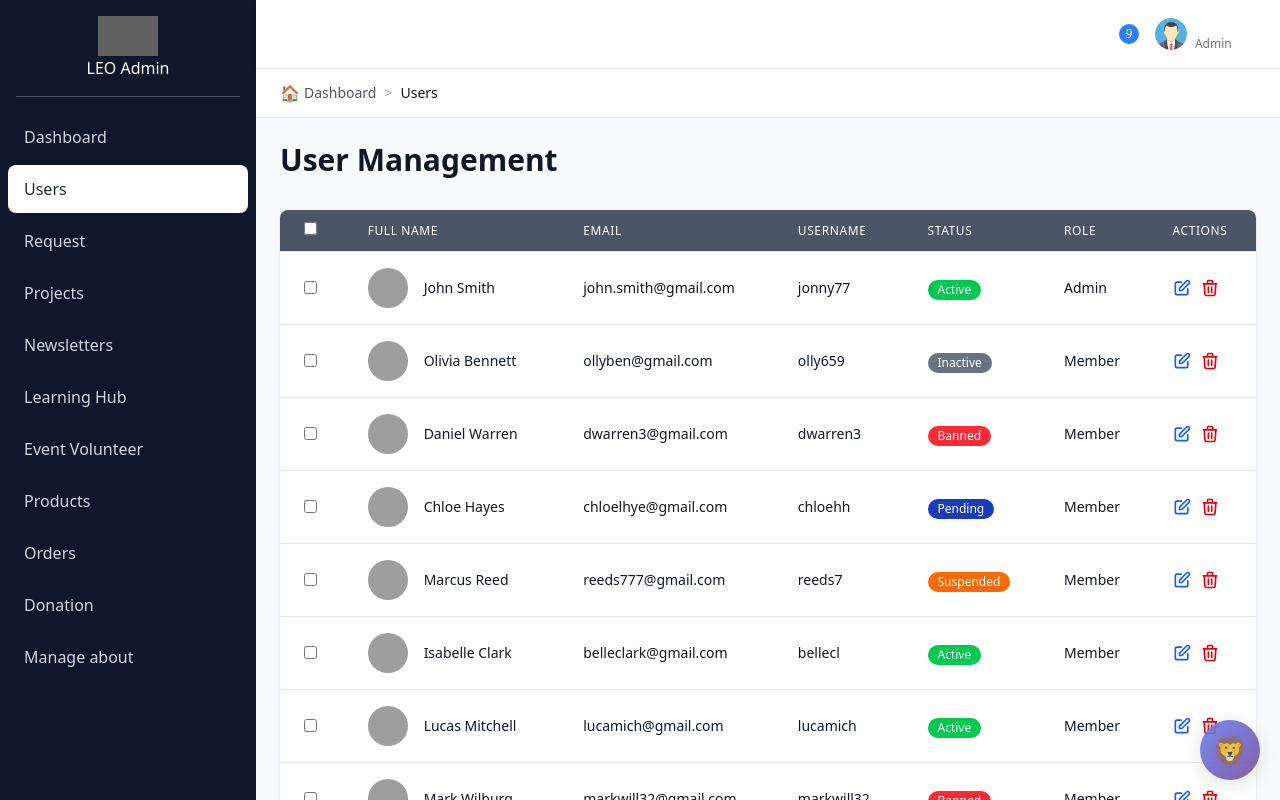
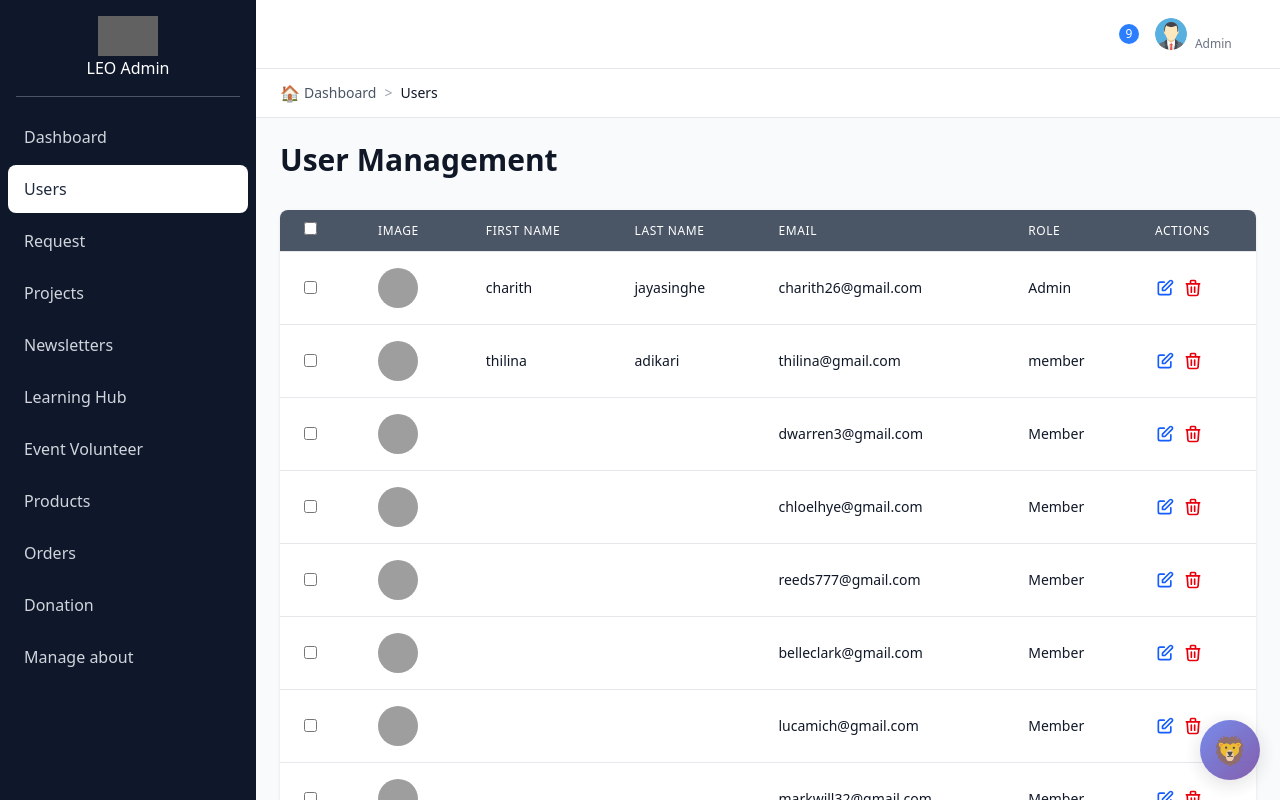
Before and after one commit to Nuwan-droid/leo-club-app, a React (Vite) app in the folder client/: page /admin/users in a window 1280 px wide. Built offline with nearby package versions, Linux system fonts and the light colour scheme; grey boxes are pictures that could not be loaded.

Commit message:
new changes

```diff
--- a/client/src/Components/Pages/admin panel/admin_elements/DashboardContent.jsx
+++ b/client/src/Components/Pages/admin panel/admin_elements/DashboardContent.jsx
@@ -27,17 +27,6 @@ const DashboardContent = () => {
       textColor: "text-gray-900"
     },
     {
-      title: "orders",
-      value: "89",
-      icon: (
-        <svg className="w-6 h-6 text-green-600" fill="none" stroke="currentColor" viewBox="0 0 24 24">
-          <path strokeLinecap="round" strokeLinejoin="round" strokeWidth={2} d="M9 19v-6a2 2 0 00-2-2H5a2 2 0 00-2 2v6a2 2 0 002 2h2a2 2 0 002-2zm0 0V9a2 2 0 012-2h2a2 2 0 012 2v10m-6 0a2 2 0 002 2h2a2 2 0 002-2m0 0V5a2 2 0 012-2h2a2 2 0 012 2v14a2 2 0 01-2 2h-2a2 2 0 01-2-2z" />
-        </svg>
-      ),
-      iconBg: "bg-green-100",
-      textColor: "text-gray-900"
-    },
-    {
       title: "Total Orders",
       value: "2040",
       icon: (
@@ -56,7 +45,7 @@ const DashboardContent = () => {
         {/* Page Title */}
         <div className="mb-8">
           <h1 className="text-2xl font-bold text-gray-900">Dashboard Overview</h1>
-          <p className="text-gray-600 mt-1">Welcome to your admin dashboard</p>
+          <p className="text-gray-600 mt-1">Welcome to admin dashboard</p>
         </div>
 
         {/* Stats Grid */}
--- a/client/src/Components/Pages/admin panel/users/Users.jsx
+++ b/client/src/Components/Pages/admin panel/users/Users.jsx
@@ -6,21 +6,19 @@ const Users = () => {
   const [users, setUsers] = useState([
     {
       id: 1,
-      name: 'John Smith',
-      email: 'john.smith@gmail.com',
-      username: 'jonny77',
-      status: 'Active',
+      first_name: 'charith',
+      last_name: 'jayasinghe',
+      email: 'charith26@gmail.com',
       role: 'Admin',
       avatar: 'https://randomuser.me/api/portraits/men/1.jpg'
     },
     {
       id: 2,
-      name: 'Olivia Bennett',
-      email: 'ollyben@gmail.com',
-      username: 'olly659',
-      status: 'Inactive',
-      role: 'Member',
-      avatar: 'https://randomuser.me/api/portraits/women/2.jpg'
+      first_name: 'thilina',
+      last_name: 'adikari',
+      email: 'thilina@gmail.com',
+      role: 'member',
+      avatar: 'https://randomuser.me/api/portraits/men/2.jpg'
     },
     {
       id: 3,
--- a/client/src/Components/Pages/admin panel/users/child_components/StatusBadge.jsx
+++ /dev/null
@@ -1,28 +0,0 @@
-import React from 'react';
-
-const StatusBadge = ({ status }) => {
-  const getStatusBadgeColor = (status) => {
-    switch (status) {
-      case 'Active':
-        return 'bg-green-500 text-white';
-      case 'Inactive':
-        return 'bg-gray-500 text-white';
-      case 'Banned':
-        return 'bg-red-500 text-white';
-      case 'Pending':
-        return 'bg-blue-800 text-white';
-      case 'Suspended':
-        return 'bg-orange-500 text-white';
-      default:
-        return 'bg-gray-500 text-white';
-    }
-  };
-
-  return (
-    <span className={`inline-flex items-center px-2.5 py-0.5 rounded-full text-xs font-medium ${getStatusBadgeColor(status)}`}>
-      {status}
-    </span>
-  );
-};
-
-export default StatusBadge;
--- a/client/src/Components/Pages/admin panel/users/child_components/UserTable.jsx
+++ b/client/src/Components/Pages/admin panel/users/child_components/UserTable.jsx
@@ -23,21 +23,21 @@ const UserTable = ({
               />
             </th>
             <th className="px-6 py-3 text-left text-xs font-medium uppercase tracking-wider">
-              Full Name
+              Image
+            </th>
+            <th className="px-6 py-3 text-left text-xs font-medium uppercase tracking-wider">
+              First Name
+            </th>
+            <th className="px-6 py-3 text-left text-xs font-medium uppercase tracking-wider">
+              last Name
             </th>
             <th className="px-6 py-3 text-left text-xs font-medium uppercase tracking-wider">
               Email
             </th>
-            <th className="px-6 py-3 text-left text-xs font-medium uppercase tracking-wider">
-              Username
-            </th>
-            <th className="px-6 py-3 text-left text-xs font-medium uppercase tracking-wider">
-              Status
-            </th>
-            <th className="px-6 py-3 text-left text-xs font-medium uppercase tracking-wider">
+             <th className="px-6 py-3 text-left text-xs font-medium uppercase tracking-wider">
               Role
             </th>
-            <th className="px-6 py-3 text-left text-xs font-medium uppercase tracking-wider">
+             <th className="px-6 py-3 text-left text-xs font-medium uppercase tracking-wider">
               Actions
             </th>
           </tr>
--- a/client/src/Components/Pages/admin panel/users/child_components/UserTableRow.jsx
+++ b/client/src/Components/Pages/admin panel/users/child_components/UserTableRow.jsx
@@ -1,5 +1,4 @@
 import React from 'react';
-import StatusBadge from './StatusBadge';
 import ActionButtons from './ActionButtons';
 
 const UserTableRow = ({ user, isSelected, onSelect, onEdit, onDelete }) => {
@@ -22,21 +21,16 @@ const UserTableRow = ({ user, isSelected, onSelect, onEdit, onDelete }) => {
               alt={user.name}
             />
           </div>
-          <div className="ml-4">
-            <div className="text-sm font-medium text-gray-900">
-              {user.name}
-            </div>
-          </div>
         </div>
+      </td>
+       <td className="px-6 py-4 whitespace-nowrap text-sm text-gray-900">
+        {user.first_name}
+      </td>
+       <td className="px-6 py-4 whitespace-nowrap text-sm text-gray-900">
+        {user.last_name}
       </td>
       <td className="px-6 py-4 whitespace-nowrap text-sm text-gray-900">
         {user.email}
-      </td>
-      <td className="px-6 py-4 whitespace-nowrap text-sm text-gray-900">
-        {user.username}
-      </td>
-      <td className="px-6 py-4 whitespace-nowrap">
-        <StatusBadge status={user.status} />
       </td>
       <td className="px-6 py-4 whitespace-nowrap text-sm text-gray-900">
         {user.role}
```
Also changed, not shown: 1 other file (tests, documents, lock files or other folders).
